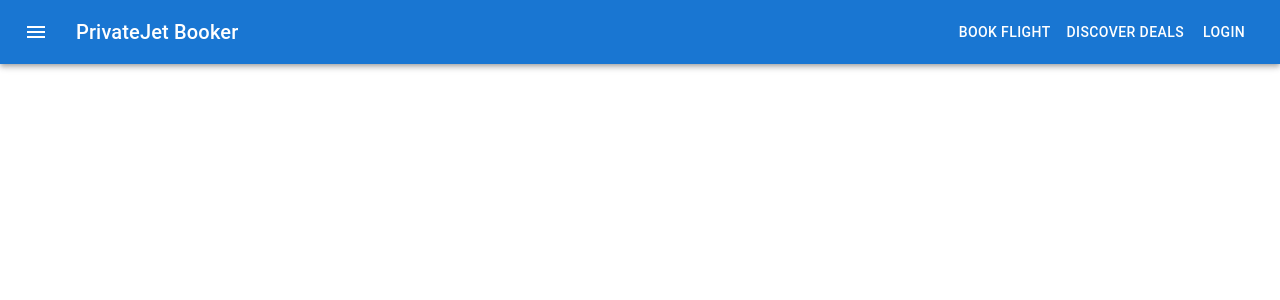
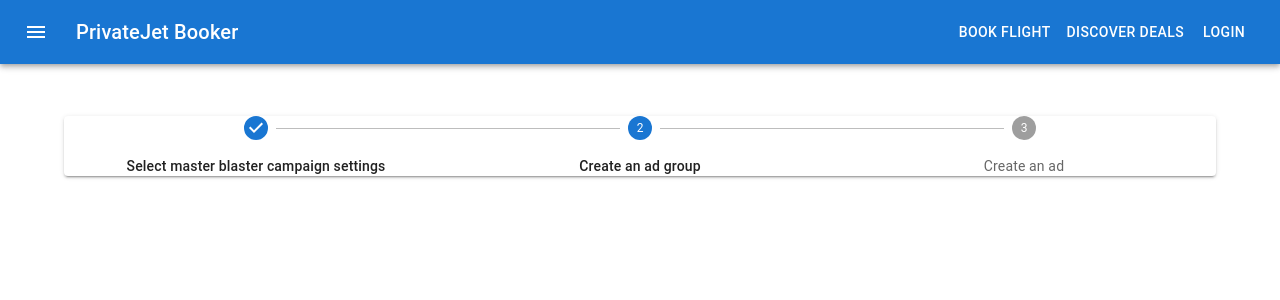
Before and after one commit to iprowriter/flight, a React (Create React App) app: page /steps in a window 1280 px wide. Shown: the top 300 px of the page. Built offline with nearby package versions, Linux system fonts and the light colour scheme.

Commit message:
added stepper

```diff
--- a/src/App.tsx
+++ b/src/App.tsx
@@ -1,6 +1,7 @@
 import Header from "./components/Header";
 import Home from "./pages/Home";
-import Pricing from "./pages/Pricing"
+import Pricing from "./pages/Pricing";
+import Stepper from "./pages/Stepper";
 import { BrowserRouter as Router, Route, Routes } from "react-router-dom";
 
 function App() {
@@ -12,6 +13,7 @@ function App() {
       <Routes>
         <Route  path="/" element={<Home/>} />
         <Route  path="/price" element={<Pricing/>} />
+        <Route  path="/steps" element={<Stepper/>} />
       </Routes>
     </Router>
   );
--- /dev/null
+++ b/src/components/pricingPage_components/Steps.tsx
@@ -0,0 +1,34 @@
+import Paper from "@mui/material/Paper";
+import Box from "@mui/material/Box";
+import { styled } from "@mui/material/styles";
+import { Button, Container } from "@mui/material";
+import Stepper from "@mui/material/Stepper";
+import Step from "@mui/material/Step";
+import StepLabel from "@mui/material/StepLabel";
+
+const StyledContainer = styled(Container)`
+  margin-top: 20px;
+  padding: 2rem;
+`;
+
+const steps = [
+  "Select master blaster campaign settings",
+  "Create an ad group",
+  "Create an ad",
+];
+
+export default function Steps() {
+  return (
+    <StyledContainer>
+      <Paper elevation={2}>
+        <Stepper activeStep={1} alternativeLabel>
+          {steps.map((label) => (
+            <Step key={label}>
+              <StepLabel>{label}</StepLabel>
+            </Step>
+          ))}
+        </Stepper>
+      </Paper>
+    </StyledContainer>
+  );
+}
--- /dev/null
+++ b/src/pages/Stepper.tsx
@@ -0,0 +1,11 @@
+import Steps from "../components/pricingPage_components/Steps";
+
+
+export default function Stepper() {
+
+    return (
+        <>
+        <Steps/>
+        </>
+    )
+}
```
